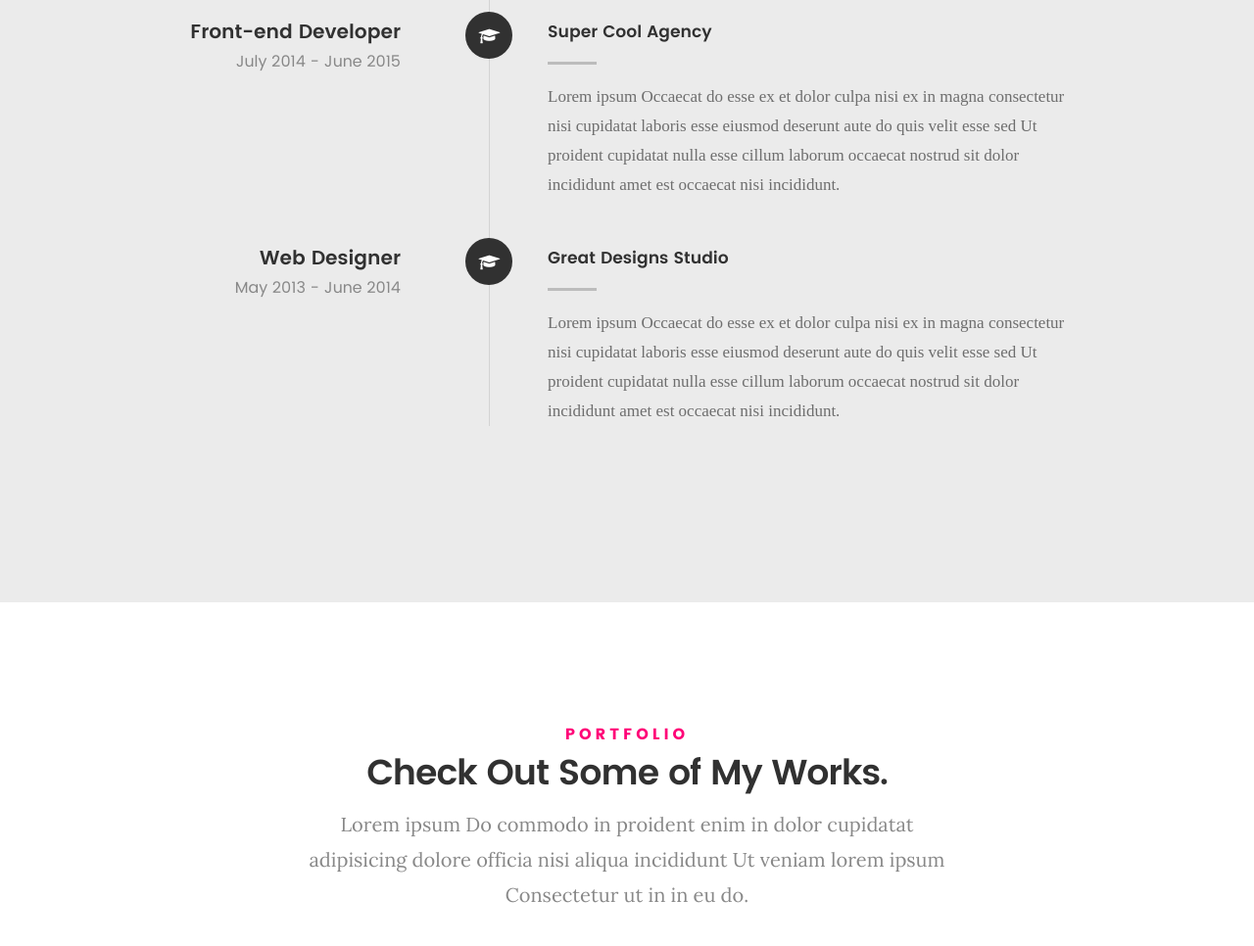
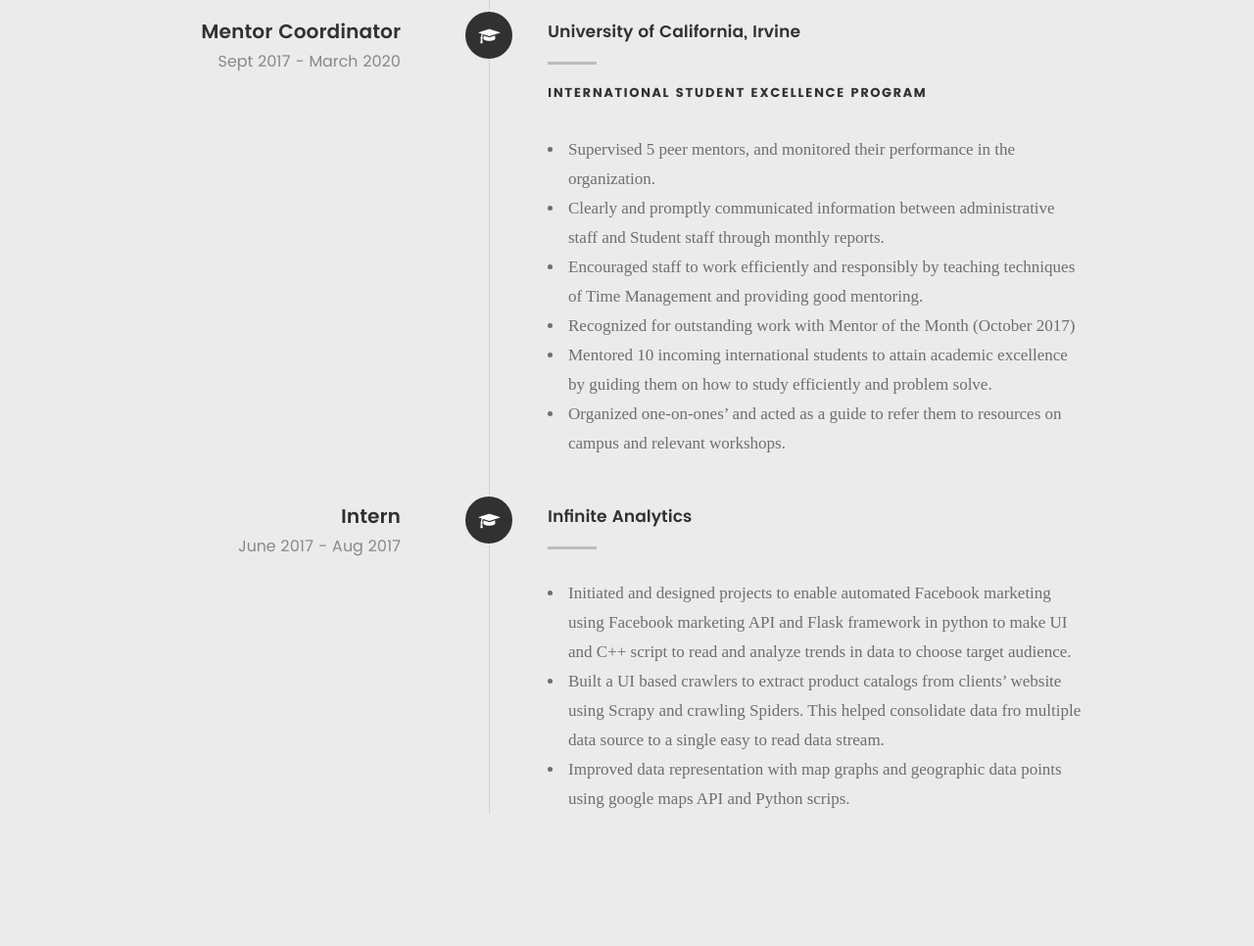
Before and after one commit to aanimesh23/aanimesh23.github.io, a plain HTML site: page index.html in a window 1280 px wide. Shown: the part 3296-4262 px from the top of the page at 98% size. Drawn offline with Linux system fonts and the light colour scheme.

Commit message:
Added work expirence

```diff
--- a/index.html
+++ b/index.html
@@ -300,13 +300,23 @@
 	   				</div>
 
 	   				<div class="timeline-header">
-	   					<h3>Front-end Developer</h3>
-	   					<p>July 2014 - June 2015</p>
+	   					<h3>Mentor Coordinator</h3>
+	   					<p>Sept 2017 - March 2020</p>
 	   				</div>
 
 	   				<div class="timeline-content">
-	   					<h4>Super Cool Agency</h4>
-	   					<p>Lorem ipsum Occaecat do esse ex et dolor culpa nisi ex in magna consectetur nisi cupidatat laboris esse eiusmod deserunt aute do quis velit esse sed Ut proident cupidatat nulla esse cillum laborum occaecat nostrud sit dolor incididunt amet est occaecat nisi incididunt.</p>
+	   					<h4>University of California, Irvine</h4>
+	   					<h6>INTERNATIONAL STUDENT EXCELLENCE PROGRAM</h6>
+	   					<p>
+	   						<ul>
+							<li>Supervised 5 peer mentors, and monitored their performance in the organization.</li>
+							<li>Clearly and promptly communicated information between administrative staff and Student staff through monthly reports.</li>
+							<li>Encouraged staff to work efficiently and responsibly by teaching techniques of Time Management and providing good mentoring. </li>
+							<li>Recognized for outstanding work with Mentor of the Month (October 2017) </li>
+							<li>Mentored 10 incoming international students to attain academic excellence by guiding them on how to study efficiently and problem solve.</li>
+						<li>Organized one-on-ones’ and acted as a guide to refer them to resources on campus and relevant workshops.</li>
+						</ul>
+					</p>
 	   				</div>
 
 	   			</div> <!-- /timeline-block -->
@@ -318,13 +328,25 @@
 	   				</div>
 
 	   				<div class="timeline-header">
-	   					<h3>Web Designer</h3>
-	   					<p>May 2013 - June 2014</p>
+	   					<h3>Intern</h3>
+	   					<p>June 2017 - Aug 2017</p>
 	   				</div>
 
 	   				<div class="timeline-content">
-	   					<h4>Great Designs Studio</h4>
-	   					<p>Lorem ipsum Occaecat do esse ex et dolor culpa nisi ex in magna consectetur nisi cupidatat laboris esse eiusmod deserunt aute do quis velit esse sed Ut proident cupidatat nulla esse cillum laborum occaecat nostrud sit dolor incididunt amet est occaecat nisi incididunt.</p>
+	   					<h4>Infinite Analytics</h4>
+	   					<p>
+	   						<ul>
+	   							<li>
+	   								Initiated and designed projects to enable automated Facebook marketing using Facebook marketing API and Flask framework in python to make UI and C++ script to read and analyze trends in data to choose target audience.
+	   							</li>
+	   							<li>
+	   								Built a UI based crawlers to extract product catalogs from clients’ website using Scrapy and crawling Spiders. This helped consolidate data fro multiple data source to a single easy to read data stream.
+	   							</li>
+	   							<li>
+	   								Improved data representation with map graphs and geographic data points using google maps API and Python scrips.
+	   							</li>
+	   						</ul>
+	   					</p>
 	   				</div>
 
 	   			</div> <!-- /timeline-block -->
@@ -599,11 +621,9 @@
      		<div class="col-six tab-full pull-right social">
 
      			<ul class="footer-social">
-			      <li><a href="#"><i class="fa fa-facebook"></i></a></li>
-			      <li><a href="#"><i class="fa fa-behance"></i></a></li>
-			      <li><a href="#"><i class="fa fa-twitter"></i></a></li>
-			      <li><a href="#"><i class="fa fa-dribbble"></i></a></li>
-			      <li><a href="#"><i class="fa fa-instagram"></i></a></li>
+         <li><a href="https://github.com/aanimesh23"><i class="fa fa-github"></i></a></li>
+         <li><a href="https://www.linkedin.com/in/animesh-agrawal-483429121/"><i class="fa fa-linkedin"></i></a></li>
+         <li><a href="https://www.instagram.com/meshy_23/"><i class="fa fa-instagram"></i></a></li>
 			   </ul>
 
 	      </div>
@@ -611,7 +631,6 @@
       	<div class="col-six tab-full">
 	      	<div class="copyright">
 		        	<span>© Copyright Animesh Agrawal 2019.</span>
-		        	<span>Design by Animesh Agrawal</span>
 		         </div>
 	      	</div>
 
```
